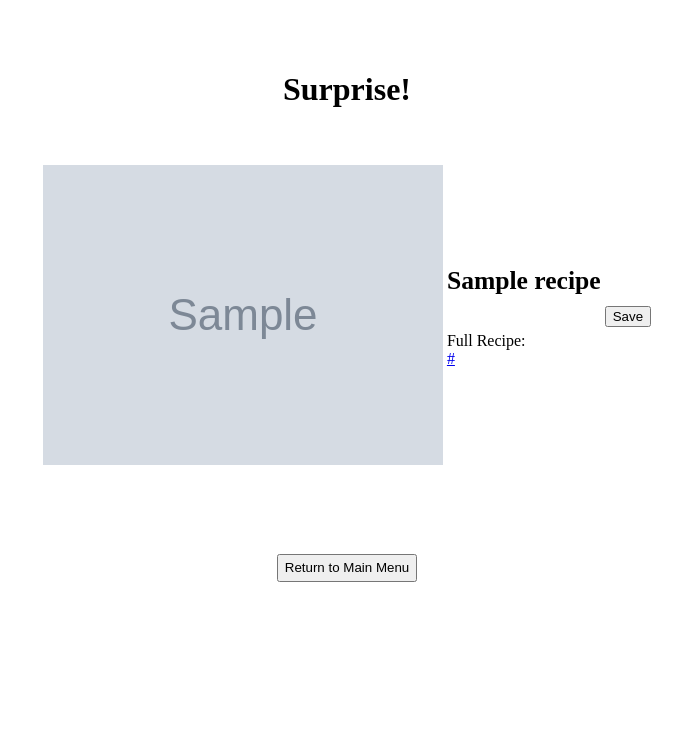
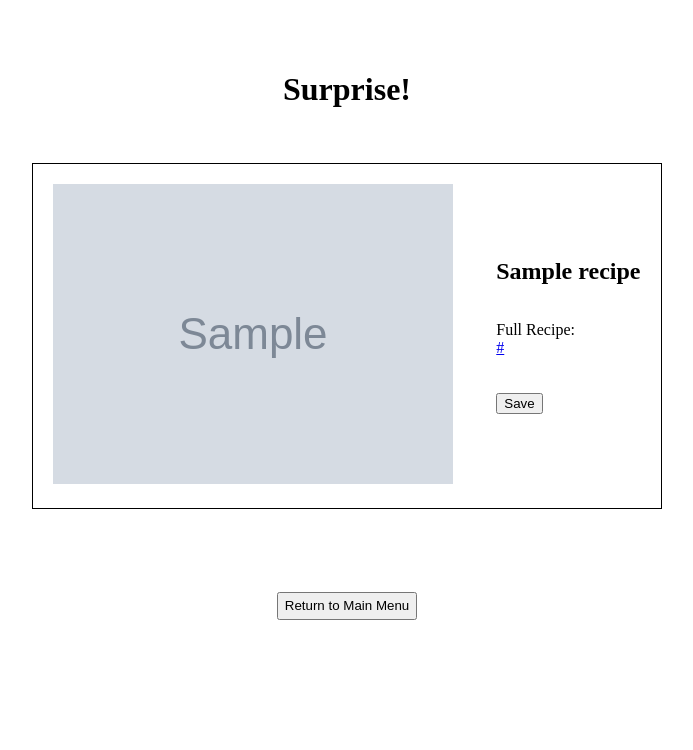
Before and after one commit to anhvo31/Recipe_Finder, a Flask app: template templates/random.html in a window 1280 px wide. Shown: the top 750 px of the page, without its empty margins (293-986 px from the left). Run offline with Flask 2, Linux system fonts and the light colour scheme; the template is opened without the code that fills it: most values are stand-ins (such as "Sample title", 1, 10 or a date in 2020); grey boxes marked "Sample" are stand-in pictures; parts of the project's set-up code (start-up, migrations or seed data) failed here and were passed over.

Commit message:
Added CSS to td elements

```diff
--- a/static/css/App.css
+++ b/static/css/App.css
@@ -4,6 +4,20 @@ body {
     align-items: center;
     margin-top: 50px;
     min-height: 100vh;
+}
+
+table {
+    table-layout: auto;
+    width: 50%;
+}
+
+tr {
+    outline: thin solid black;
+}
+
+td {
+    word-wrap: break-word;
+    padding: 20px;
 }
 
 .nav {
@@ -38,5 +52,5 @@ span {
 
 .recipename {
     font-weight: bold;
-    font-size: 2vw;
+    font-size: 3vmin;
 }
--- a/templates/random.html
+++ b/templates/random.html
@@ -24,11 +24,12 @@
                             <br>
                             <a href="{{recipe['link']}}">{{recipe['link']}}</a>
                         </div>
-                    </td>
-                    <td>
-                        <form id="save-recipe-form" action="/save" method="post">
-                            <button class="save" type="submit" name="recipe-link" value="{{recipe['link']}}">Save</button>
-                        </form>
+                        <br><br>
+                        <div>
+                            <form id="save-recipe-form" action="/save" method="post">
+                                <button class="save" type="submit" name="recipe-link" value="{{recipe['link']}}">Save</button>
+                            </form>
+                        </div>
                     </td>
                 </tr>
                 {% endfor %}
--- a/templates/saved_recipes.html
+++ b/templates/saved_recipes.html
@@ -9,13 +9,13 @@
     <h1>Saved Recipes</h1>
 
     <p>
-        <ol>
+        <ul>
             {% for recipe in recipes %}
             <li>
                 <a href="{{ recipe }}">{{ recipe }}</a>
             </li>
             {% endfor %}
-        </ol>
+        </ul>
     </p>
 
     <p>&nbsp;</p>
```
Also changed, not shown: templates/search-result.html (+6 -5 lines).
